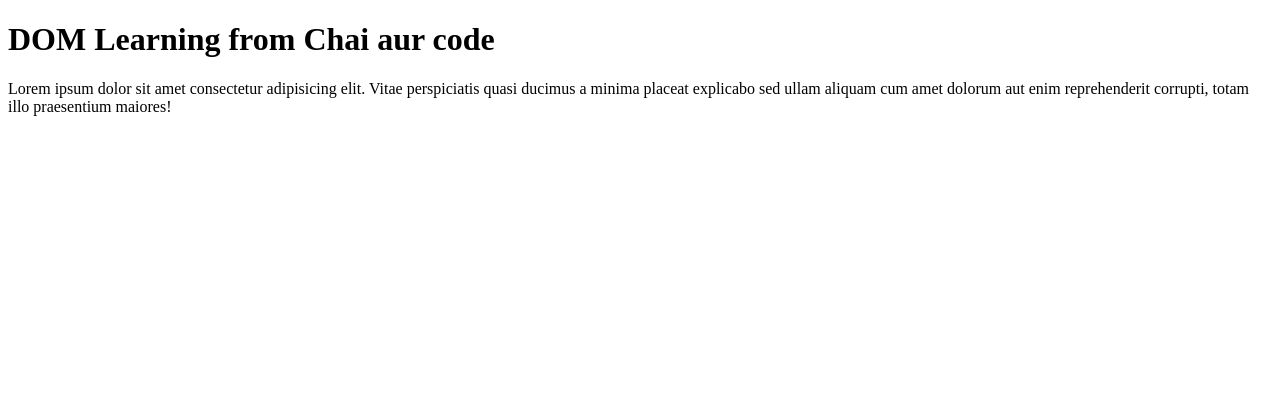
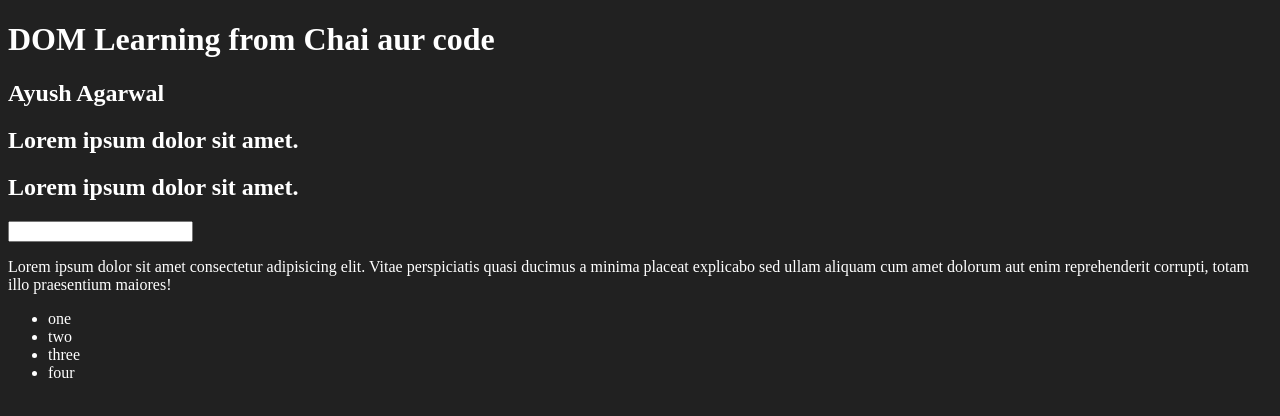
Before and after one commit to AyushAg310/javascript-learn, a plain HTML site: page 06_dom/one.html in a window 1280 px wide. Drawn offline with Linux system fonts and the light colour scheme.

Commit message:
learned query selectors

```diff
--- a/06_dom/one.html
+++ b/06_dom/one.html
@@ -12,12 +12,20 @@
         }
     </style>
 </head>
-<body  class="bg=black">
+<body  class="bg-black">
     <div >
-        <h1 id="title" class="heading">
-            DOM Learning from Chai aur code
-        </h1>
+        <h1 id="title" class="heading">DOM Learning from Chai aur code <span style="display: none;">test text</span></h1>
+        <h2>Ayush Agarwal</h2>
+        <h2>Lorem ipsum dolor sit amet.</h2>
+        <h2>Lorem ipsum dolor sit amet.</h2>
+        <input type="password" name="" id="">
         <p>Lorem ipsum dolor sit amet consectetur adipisicing elit. Vitae perspiciatis quasi ducimus a minima placeat explicabo sed ullam aliquam cum amet dolorum aut enim reprehenderit corrupti, totam illo praesentium maiores!</p>
+        <ul>
+            <li class="list-item">one</li>
+            <li class="list-item">two</li>
+            <li class="list-item">three</li>
+            <li class="list-item">four</li>
+        </ul>
     </div>
 </body>
 </html>
```
